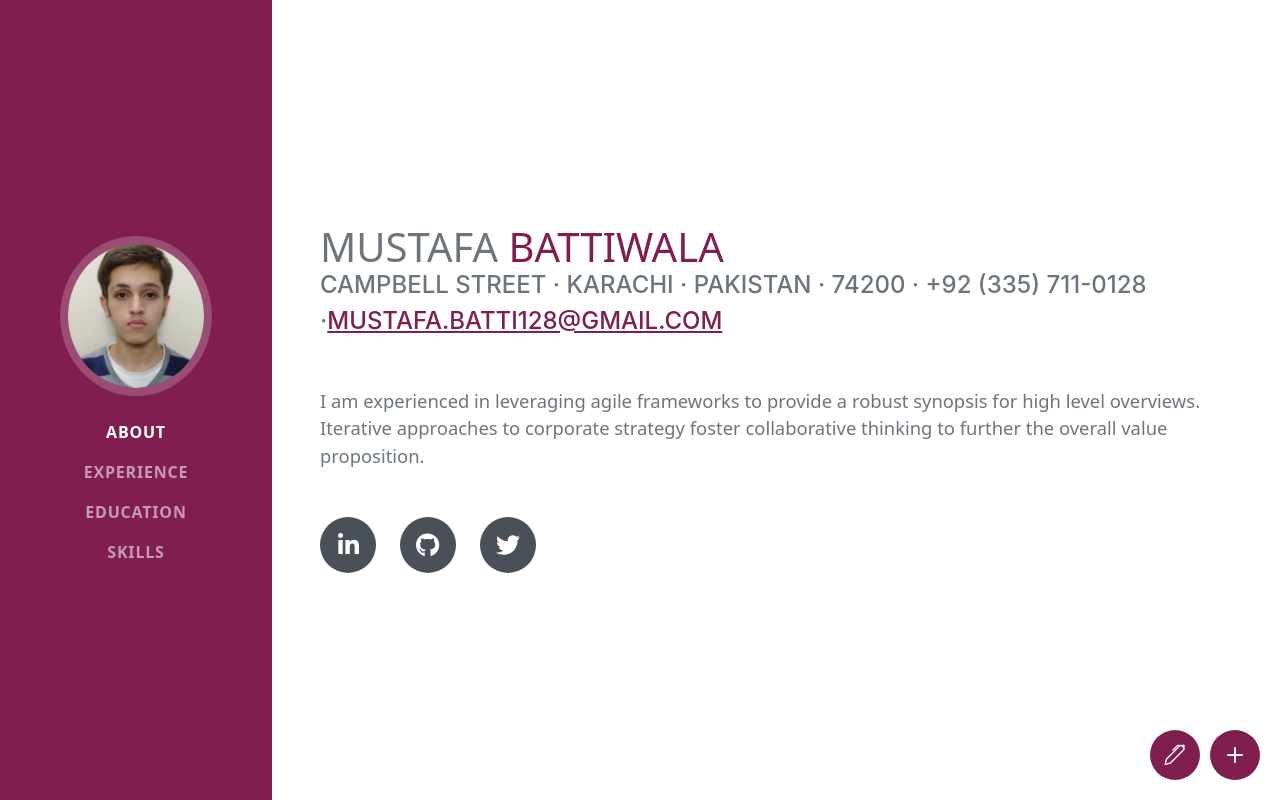
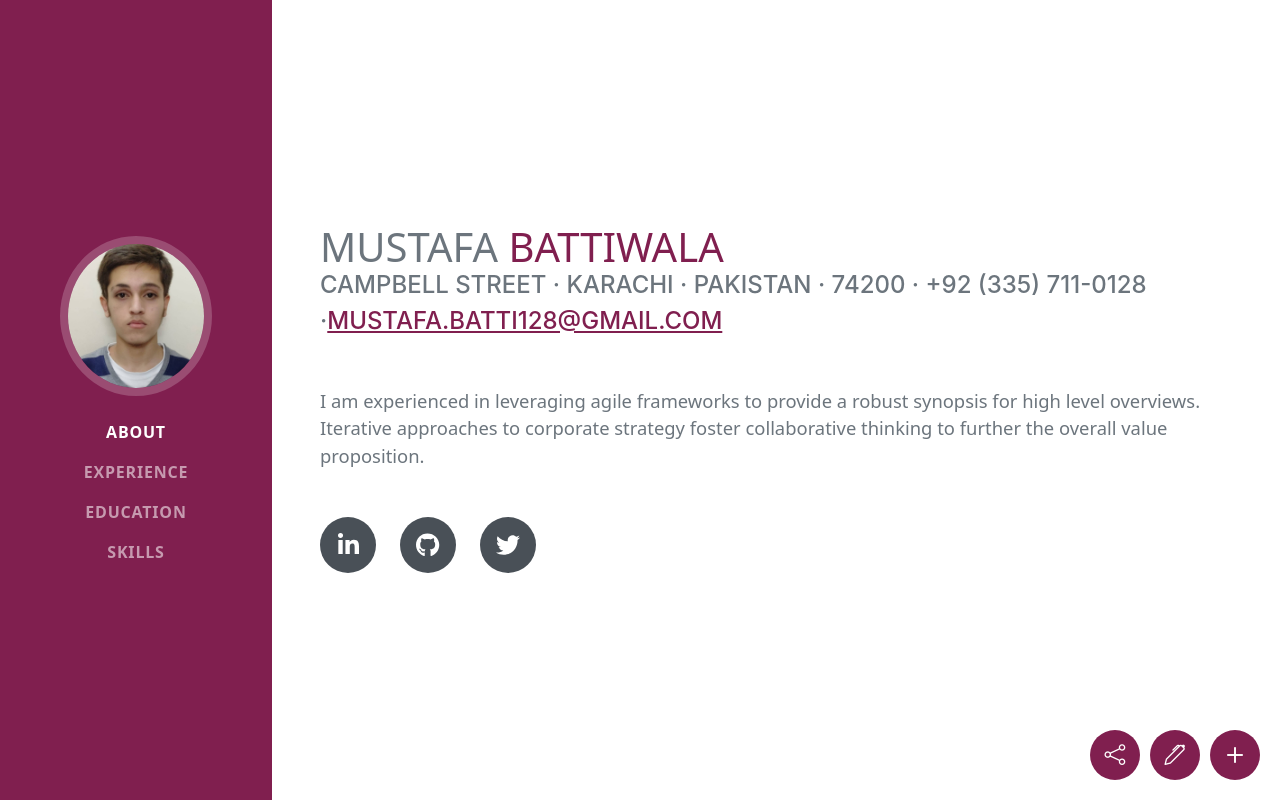
Before and after one commit to Mustafa128110/resume-builder, a React (Vite) app: page / in a window 1280 px wide. Shown: the top 800 px of the page. Built offline with nearby package versions, Linux system fonts and the light colour scheme; a web font is replaced by a local one; what short-unique-id would draw is missing.

Commit message:
Milestone 5

```diff
--- a/src/App.tsx
+++ b/src/App.tsx
@@ -45,7 +45,7 @@ function App() {
         )}
       </div>
 
-      {store.userId && <ShareButton />}
+      <ShareButton />
       <EditResumeActionBtn />
       <CreateResumeActionBtn />
     </main>
--- a/src/components/CreateResumeForm.tsx
+++ b/src/components/CreateResumeForm.tsx
@@ -572,7 +572,7 @@ export const CreateResumeForm = ({
         </button>
       </div>
       <button style={{ color: "white" }} type="submit" className="btn color-bg">
-        Submit
+        Save
       </button>
     </form>
   );
--- a/src/components/ShareButton.tsx
+++ b/src/components/ShareButton.tsx
@@ -5,6 +5,11 @@ export const ShareButton = () => {
   const store = useContext(StoreCtx);
 
   const share = async () => {
+    if (!store.userId) {
+      alert("Please create your resume first!");
+      return;
+    }
+
     if (navigator.share) {
       try {
         await navigator.share({
```
